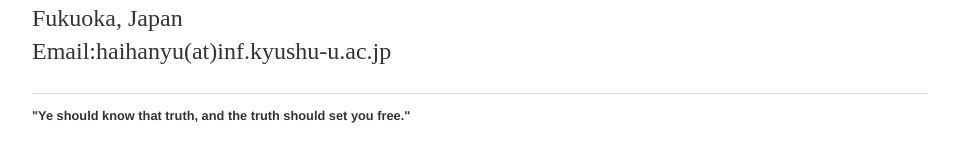
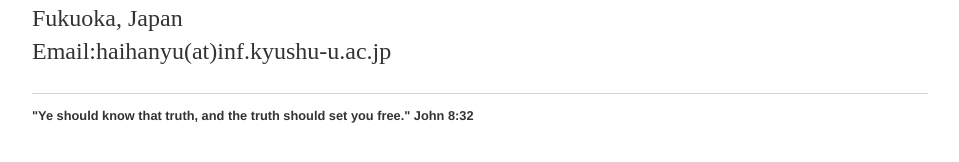
Before and after one commit to zlchurch/zlchurch.github.io, a Jekyll site: the page built from index.html, in a window 1280 px wide. Shown: the part 459-621 px from the top of the page, without its empty margins (160-1119 px from the left). Built offline with Jekyll 4.4.1, drawn with Linux system fonts in a browser that asks for light colours.

Commit message:
no message

```diff
--- a/_layouts/default.html
+++ b/_layouts/default.html
@@ -35,7 +35,7 @@
   <footer>
    <ul>
 
-   <li>"Ye should know that truth, and the truth should set you free."</li>
+   <li>"Ye should know that truth, and the truth should set you free." John 8:32</li>
    </ul>
   </footer>
   </body>
```
